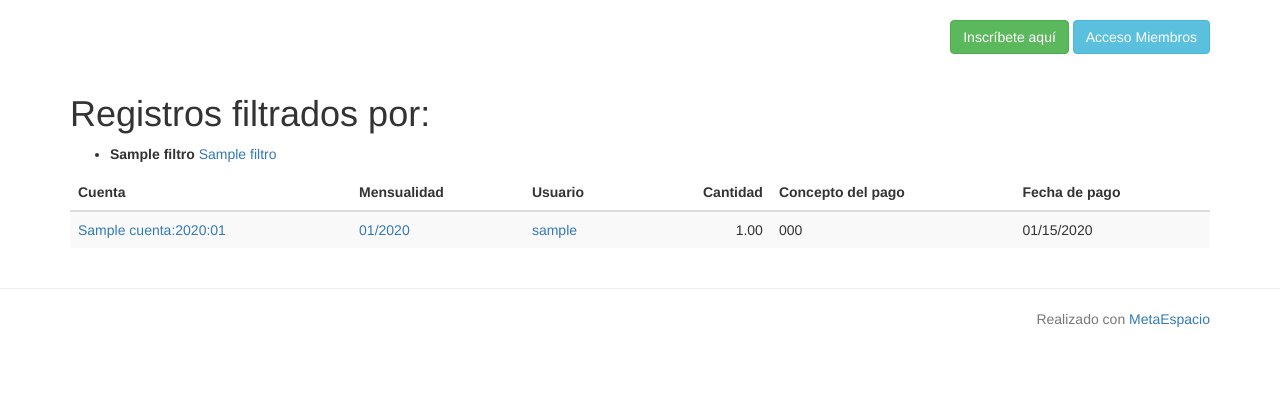
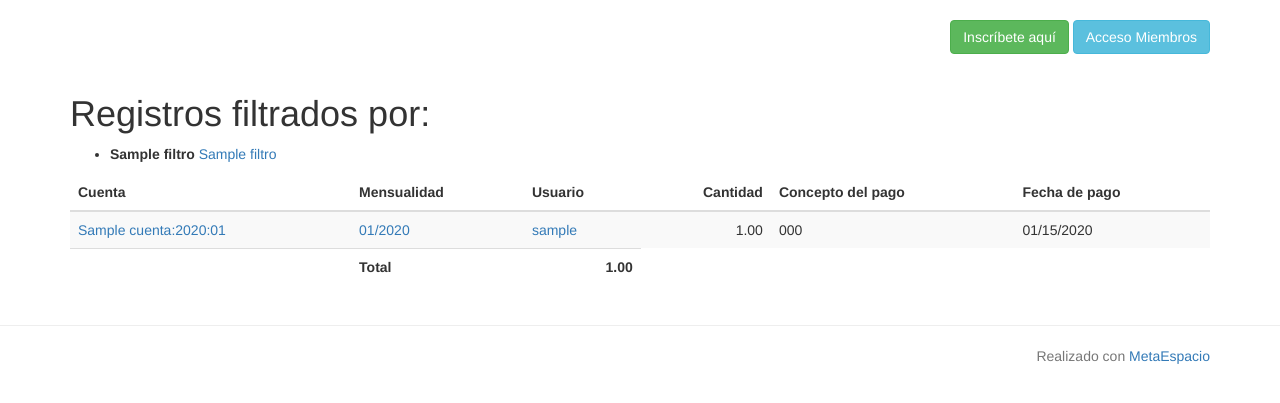
Before and after one commit to kreitek/metaespacio, a Django app: template metaespacio/contabilidad/templates/contabilidad/linea_list.html in a window 1280 px wide. Shown: the part 52-455 px from the top of the page. Run offline with Django 3.2, Linux system fonts and the light colour scheme; tables that the repository leaves empty hold one stand-in row (values such as "Sample post"); the template is opened without the code that fills it: values that come from a table or form of the project are taken from there, most other values are stand-ins (such as "Sample title", 1, 10 or a date in 2020); parts of the project's set-up code (start-up, migrations or seed data) failed here and were passed over; some libraries are stand-ins or nearby versions.

Commit message:
Agregado un template tag para hacer sumas de columnas y aplicado

```diff
--- a/metaespacio/contabilidad/templates/contabilidad/linea_list.html
+++ b/metaespacio/contabilidad/templates/contabilidad/linea_list.html
@@ -1,5 +1,5 @@
 {% extends "common/base.html" %}
-{% load adminurl %}
+{% load adminurl suma %}
 
 {% block body %}
 
@@ -52,7 +52,7 @@
                 <a href="{% url 'lineas' %}?{{filtros_str}}&usuario={{object.miembro.user}}">{{object.miembro.user|default:""}}</a>
             </td>
             {% endif %}
-            <td style="text-align: right">{{object.cantidad|floatformat:2}}</td>
+            <td style="text-align: right">{{object.cantidad|floatformat:2}} {% suma_add "sumador" object.cantidad %}</td>
             <td>{{object.asiento.concepto}}</td>
             <td>{{object.asiento.fecha|date:'SHORT_DATE_FORMAT'}}</td>
             {% if user.is_superuser %}
@@ -65,8 +65,14 @@
             {% endif %}
         </tr>
         {% endfor %}
-
     </tbody>
+    <tfoot>
+        <tr>
+            <td></td>
+            <th>Total</th>
+            <th style="text-align: right">{{sumador|floatformat:2}}</th>
+        </tr>
+    </tfoot>
 </table>
 
 {% include "common/_paginator.html" %}
--- /dev/null
+++ b/metaespacio/contabilidad/templatetags/suma.py
@@ -0,0 +1,31 @@
+# -*- coding: utf-8 -*-
+from __future__ import unicode_literals
+from django.template import Library
+
+register = Library()
+
+# Poner context a secas no funciona y es necesario poner context.dicts[0]
+# ya que la existencia de block anidados (un bucle for es otro block) hace
+# que se genere un tag distinto en el bucle que no tiene relacion con el
+# de fuera
+
+# visto en dos sitios:
+# http://stackoverflow.com/questions/2077050/django-templatetag-scope-forcing-me-to-do-extra-queries
+# http://stackoverflow.com/questions/2566265/is-there-a-django-template-tag-that-lets-me-set-a-context-variable
+
+# fuente original (caida):
+# http://od-eon.com/blogs/liviu/scope-variables-template-blocks/
+
+
+@register.simple_tag(takes_context=True)
+def suma_add(context, key, value):
+    if key not in context.dicts[0]:
+        context.dicts[0][key] = value
+    else:
+        context.dicts[0][key] += value
+    return ''
+
+
+@register.simple_tag(takes_context=True)
+def suma_ver(context, key):
+    return str(context.dicts[0].get(key, ''))
```
Also changed, not shown: metaespacio/contabilidad/templatetags/__init__.py (added).
